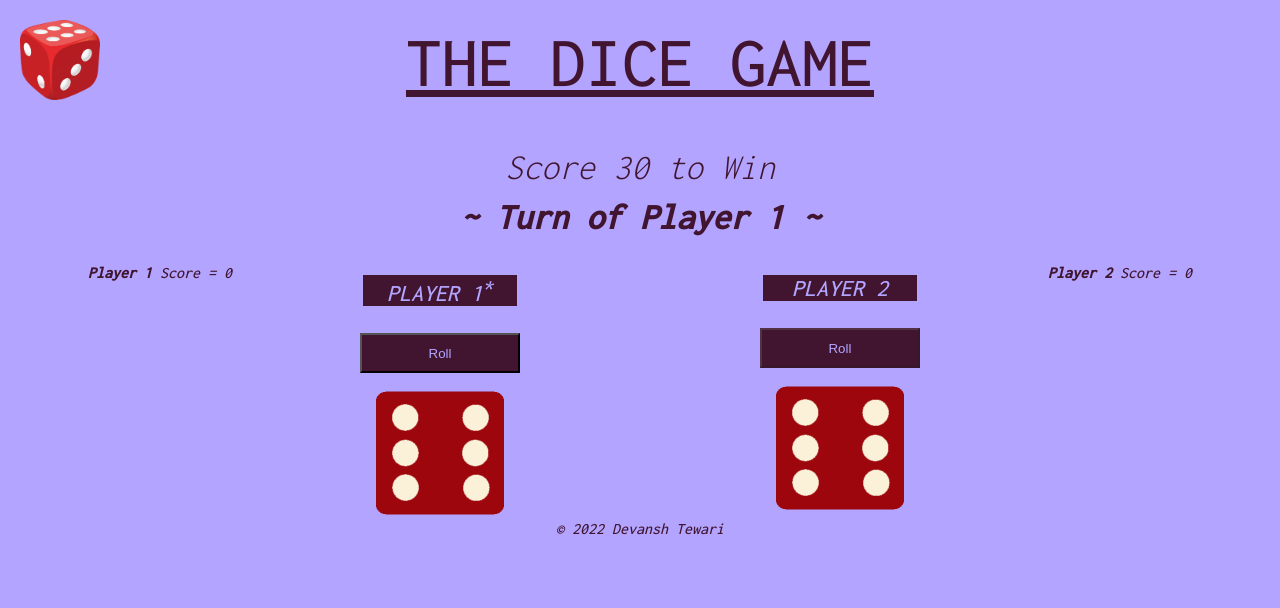
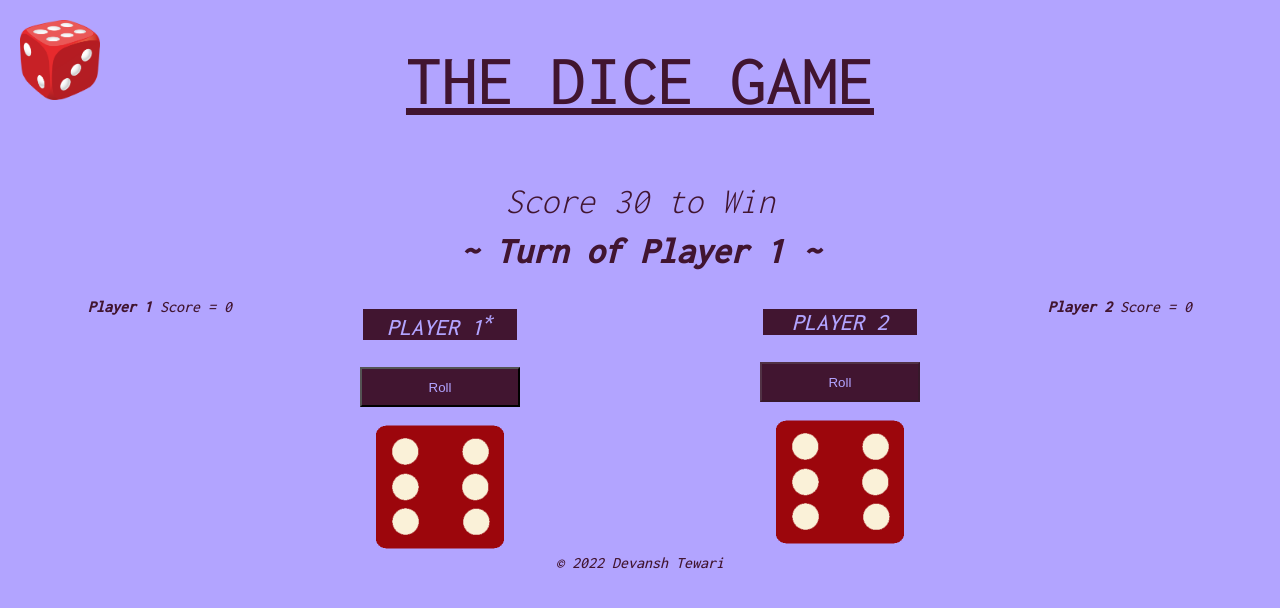
Before and after one commit to devansh-tewari/TheDiceGame, a plain HTML site: page index.html in a window 1280 px wide. Drawn offline with Linux system fonts and the light colour scheme.

Commit message:
Update styles.css

```diff
--- a/styles.css
+++ b/styles.css
@@ -9,6 +9,8 @@ p{
   font-family: 'Inconsolata', monospace;
 }
 h1{
+  display:inline-block;
+  padding: 1rem 2rem 1rem 2rem;
   font-weight: 500;
   font-size: 4.5rem;
   text-decoration: underline;
```
